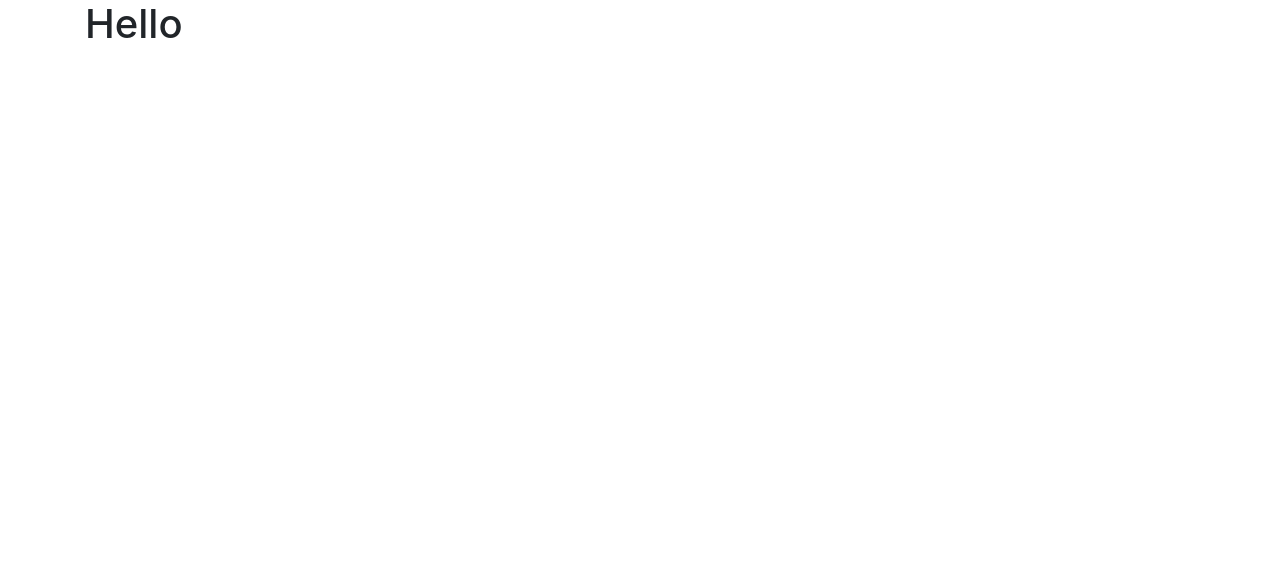
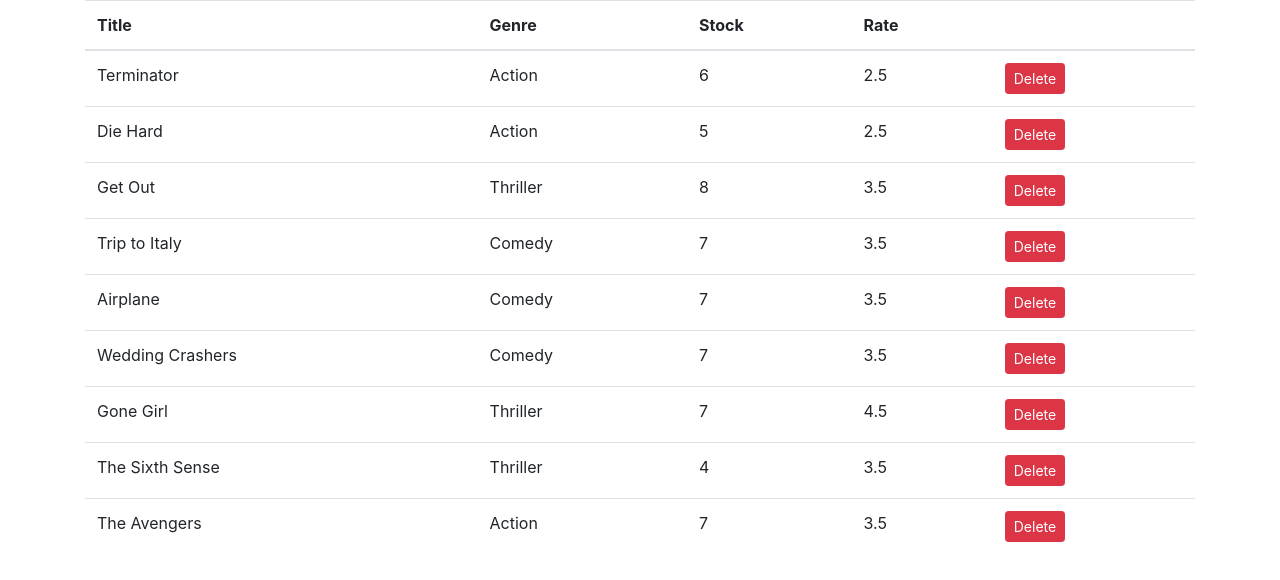
Before and after one commit to Hamsiny/React_Vidly_Demo, a React (Create React App) app: page / in a window 1280 px wide. Shown: the top 580 px of the page. Built offline with nearby package versions, Linux system fonts and the light colour scheme.

Commit message:
update movies component to show movies from data and delete movies

```diff
--- a/src/App.js
+++ b/src/App.js
@@ -1,9 +1,10 @@
 import './App.css';
+import Movies from './components/movies';
 
 function App() {
   return (
     <main className='container'>
-      <h1>Hello</h1>
+      <Movies />
     </main>
   );
 }
--- /dev/null
+++ b/src/components/movies.jsx
@@ -0,0 +1,43 @@
+import React, { Component } from 'react';
+import { getMovies } from '../services/fakeMovieService';
+
+export class Movies extends Component {
+    state = {
+        movies: getMovies()
+    };
+
+    handleDelete = (movie) => {
+        const movies = this.state.movies.filter(m => m._id !== movie._id);
+        this.setState({movies: movies});
+    }
+
+    render() {
+        return (
+            <table className="table">
+                <thead>
+                    <tr>
+                        <th>Title</th>
+                        <th>Genre</th>
+                        <th>Stock</th>
+                        <th>Rate</th>
+                        <th></th>
+                    </tr>
+                </thead>
+                <tbody>
+                    {this.state.movies.map(movie => (
+                        <tr key={movie._id}>
+                            <td>{movie.title}</td>
+                            <td>{movie.genre.name}</td>
+                            <td>{movie.numberInStock}</td>
+                            <td>{movie.dailyRentalRate}</td>
+                            <td><button onClick={() => this.handleDelete(movie)} className="btn btn-danger btn-sm">Delete</button></td>
+                        </tr>
+                    ))}
+
+                </tbody>
+            </table>
+        );
+    }
+}
+
+export default Movies
```
